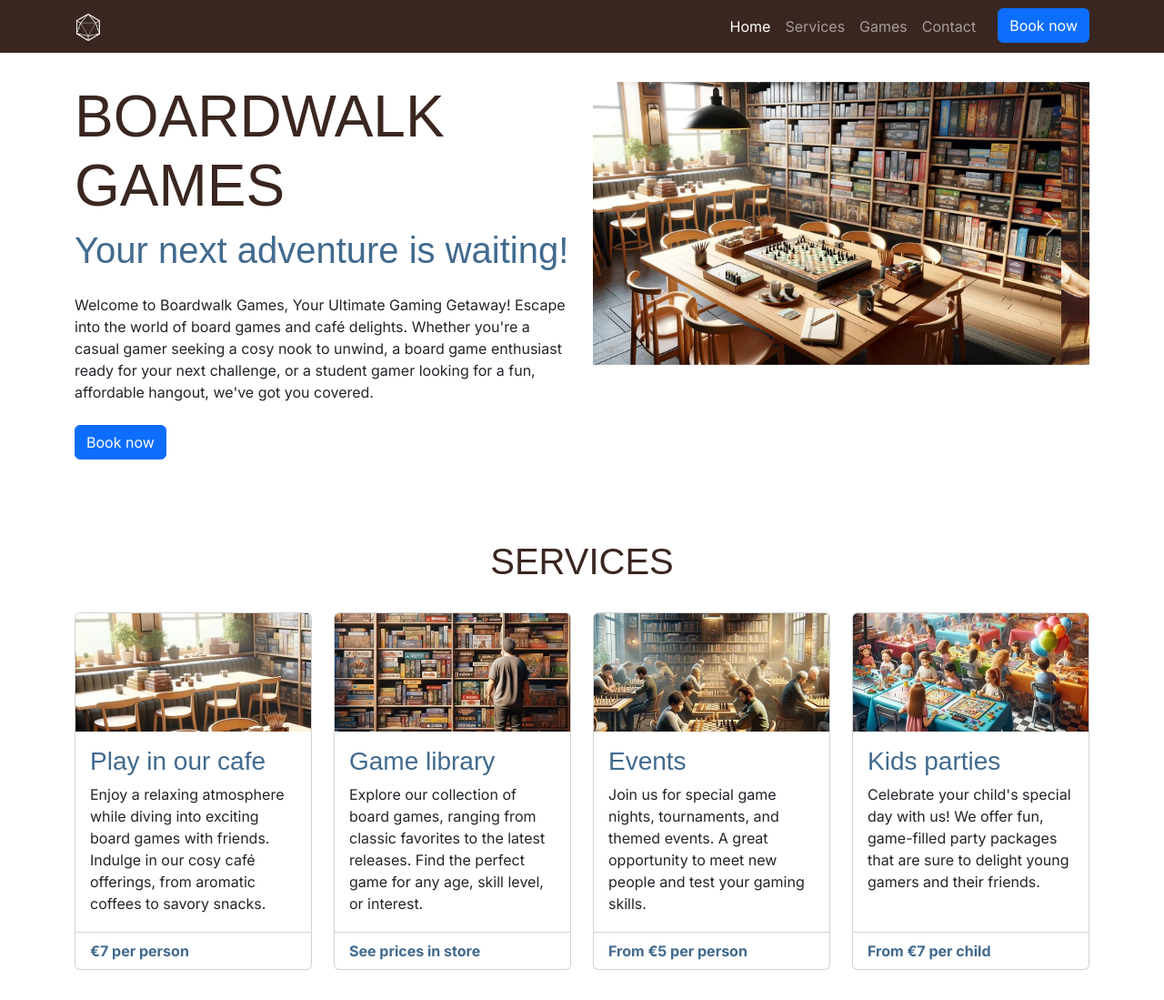
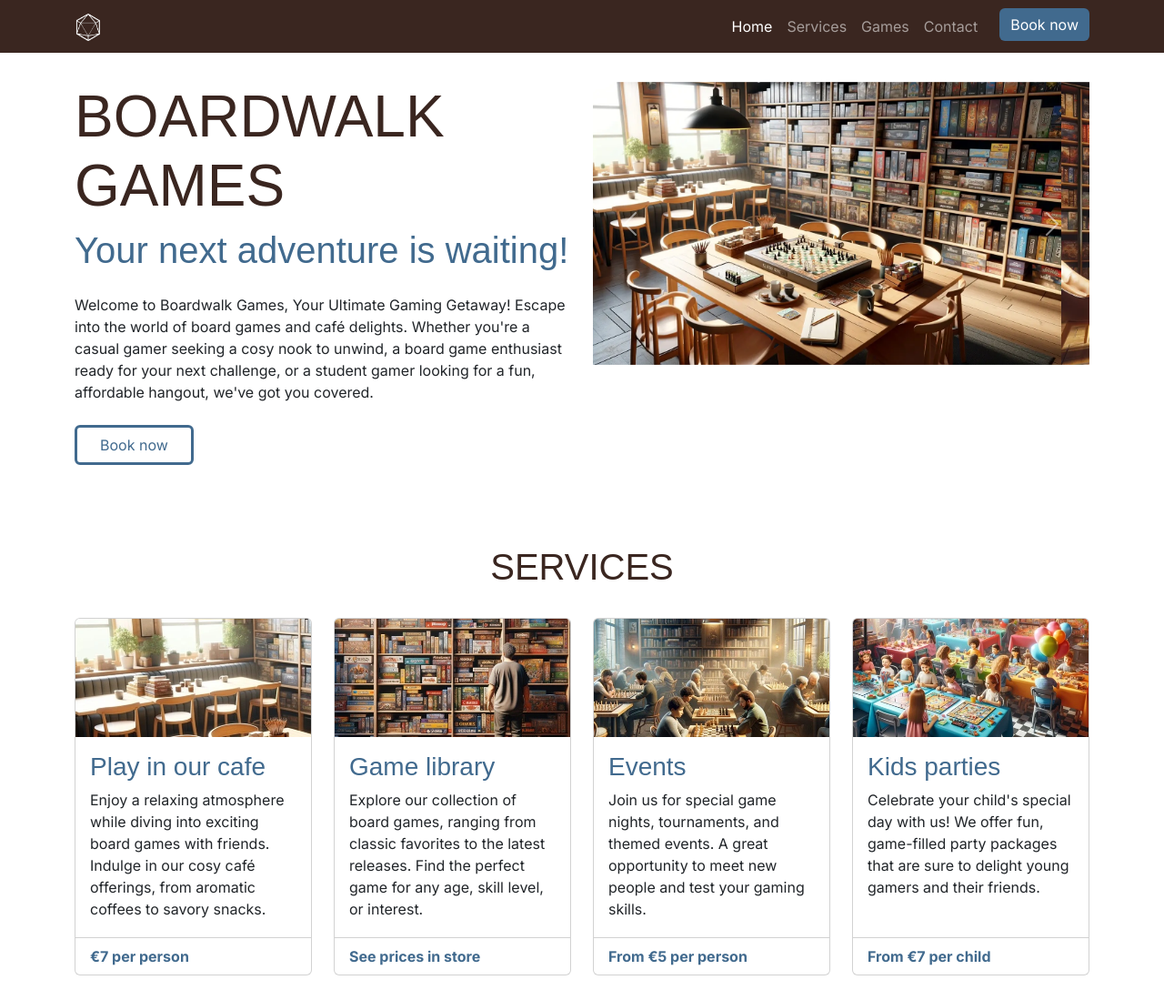
Before and after one commit to wen-l-liu/boardwalk-games, a plain HTML site: page index.html in a window 1280 px wide. Shown: the top 1099 px of the page at 91% size. Drawn offline with nearby package versions, Linux system fonts and the light colour scheme; a web font is replaced by a local one.

Commit message:
Style buttons to match colour scheme

```diff
--- a/assets/css/styles.css
+++ b/assets/css/styles.css
@@ -62,6 +62,32 @@ h2 {
     margin-top: 2rem;
     margin-bottom: 2rem;
 }
+
+/* Buttons */
+
+.custom-button-filled {
+    border: 2px soild var(--highlight-color);
+    background-color: var(--highlight-color);
+    color: white;
+}
+
+.custom-button-filled:hover {
+    border: 2px soild var(--secondary-color);
+    background-color: var(--secondary-color);
+    color: white;
+}
+
+.custom-button-outline {
+border: 3px solid var(--highlight-color);
+padding: 7px 25px;
+color: var(--highlight-color);
+}
+
+.custom-button-outline:hover {
+background-color: var(--highlight-color);
+color: white;
+}
+
 
 /* Navbar styles */
 
--- a/index.html
+++ b/index.html
@@ -52,7 +52,7 @@
                             <a class="nav-link" href="#contact">Contact</a>
                         </li>
                         <li class="nav-item">
-                            <a class="btn btn-primary ms-lg-3" href="booking.html">Book now</a>
+                            <a class="btn ms-lg-3 custom-button-filled" href="booking.html">Book now</a>
                         </li>
                     </ul>
                 </div>
@@ -71,7 +71,7 @@
                     café delights. Whether you're a casual gamer seeking a cosy nook to unwind, a board game enthusiast
                     ready for your next challenge, or a student gamer looking for a fun, affordable hangout, we've got
                     you covered.</p>
-                <a class="btn btn-primary mb-4" href="booking.html">Book now</a>
+                <a class="btn custom-button-outline mb-4" href="booking.html">Book now</a>
             </div>
             <div class="col-12 col-xl-6">
                 <div id="carouselExampleAutoplaying" class="carousel slide" data-bs-ride="carousel">
```
Also changed, not shown: booking.html (+2 -2 lines), game-library.html (+1 -1 lines), success.html (+2 -2 lines).
